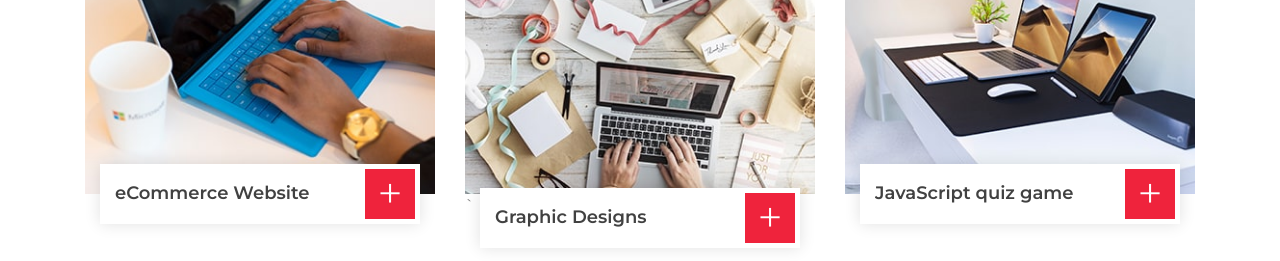
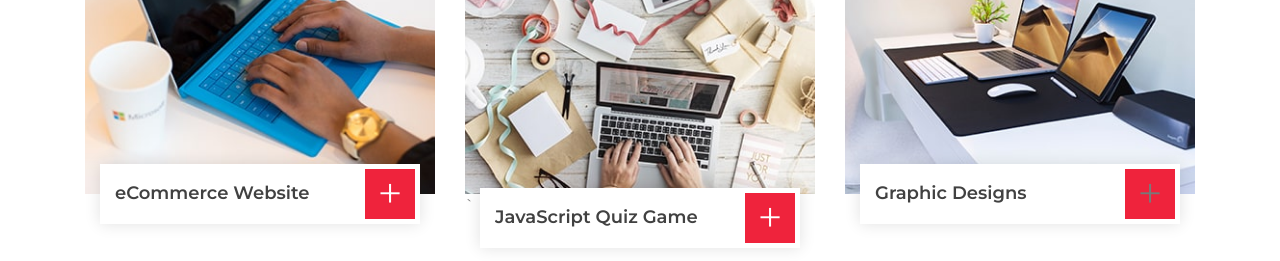
Before and after one commit to Grapaxels/Portfolio, a plain HTML site: page index.html in a window 1280 px wide. Shown: the part 3569-3830 px from the top of the page. Drawn offline with nearby package versions, Linux system fonts and the light colour scheme.

Commit message:
Update index.html

```diff
--- a/index.html
+++ b/index.html
@@ -290,7 +290,7 @@
                                 <img src="img/portfolio-2.jpg" alt="Image">
                             </div>`
                             <div class="portfolio-text">
-                                <h3>Graphic Designs</h3>
+                                <h3>JavaScript Quiz Game</h3>
                                 <a class="btn" href="img/portfolio-2.jpg" data-lightbox="portfolio">+</a>
                             </div>
                         </div>
@@ -301,8 +301,8 @@
                                 <img src="img/portfolio-3.jpg" alt="Image">
                             </div>
                             <div class="portfolio-text">
-                                <h3>JavaScript quiz game</h3>
-                                <a class="btn" href="img/portfolio-3.jpg" data-lightbox="portfolio">+</a>
+                                <h3>Graphic Designs</h3>
+                                <a class="btn" hsref="img/portfolio-3.jpg" data-lightbox="portfolio">+</a>
                             </div>
                         </div>
                     </div>
```
